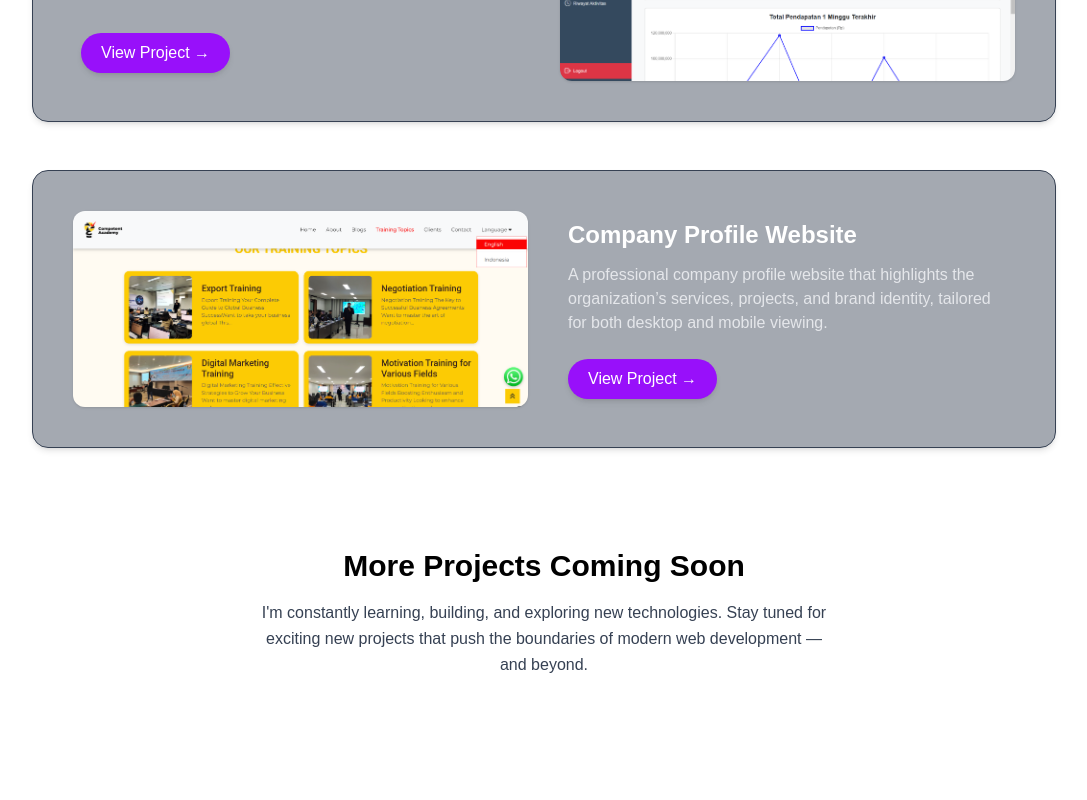
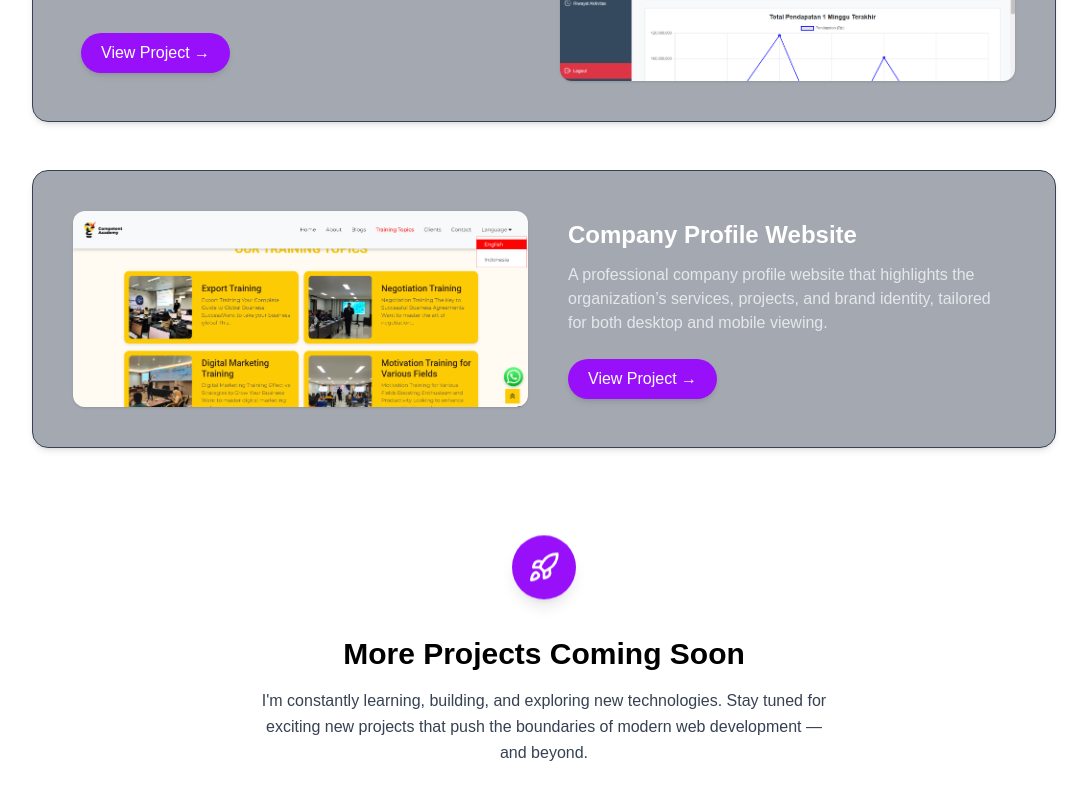
Before and after one commit to VinLvy/D-portfolio, a Next.js app: page /projects in a window 1280 px wide. Shown: the part 801-1601 px from the top of the page, without its empty margins (96-1183 px from the left). Built offline with nearby package versions, Linux system fonts and the light colour scheme.

Commit message:
Projects 3.0

```diff
--- a/src/app/projects/page.js
+++ b/src/app/projects/page.js
@@ -1,5 +1,6 @@
 'use client';
 
+import { Rocket } from 'lucide-react';
 import Image from "next/image";
 import Link from "next/link";
 import { motion } from "framer-motion";
@@ -80,6 +81,11 @@ export default function Projects() {
 
       {/* Bagian penutup setelah daftar project */}
       <div className="mt-20 text-center mb-15">
+        <div className="flex justify-center mb-6">
+          <div className="bg-purple-600 p-4 rounded-full shadow-lg animate-bounce">
+            <Rocket className="text-white w-8 h-8" />
+          </div>
+        </div>
         <h2 className="text-2xl md:text-3xl font-bold text-black dark:text-white mb-4">
           More Projects Coming Soon
         </h2>
```
